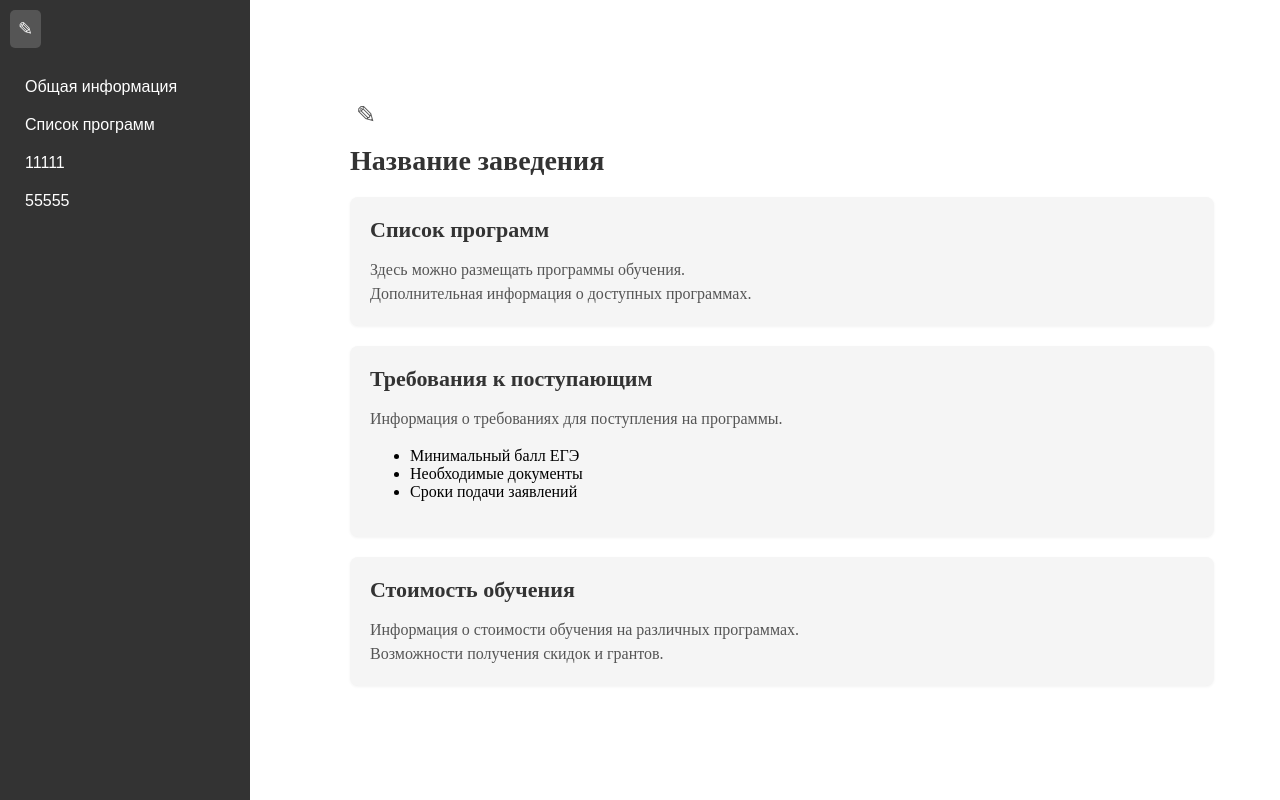
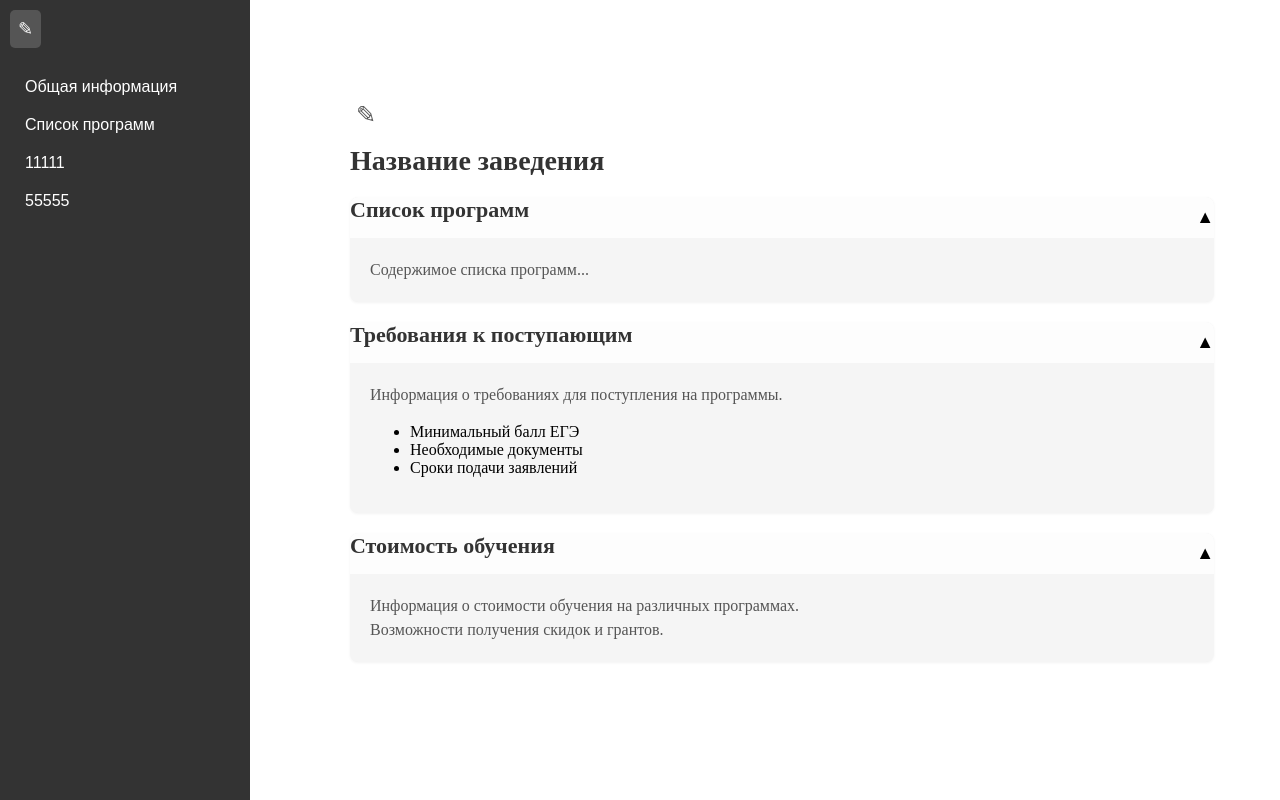
Before and after one commit to Apozoic/content-management, a React (Create React App) app: page /noneditable/1741314245696 in a window 1280 px wide. Built offline with nearby package versions, Linux system fonts and the light colour scheme; data requests are answered from the project's data file.

Commit message:
Интеграция ссылок

```diff
--- a/db.json
+++ b/db.json
@@ -44,7 +44,8 @@
         "site": "55555",
         "country": "3333",
         "city": "3333",
-        "address": "2222"
+        "address": "2222",
+        "programList": "<a href=\"https://www.tees.ac.uk/undergraduate_courses/animation_concept_art_&_visual_effects/ba_(hons)_2d_animation_and_stop_motion.cfm\">2D Animation and Stop Motion, BA (Hons)</a><a href=\"https://www.tees.ac.uk/undergraduate_courses/animation_concept_art_&_visual_effects/ba_(hons)_2d_animation_and_stop_motion_(with_foundation_year).cfm\">2D Animation and Stop Motion (with Foundation Year), BA (Hons)</a><a href=\"https://www.tees.ac.uk/undergraduate_courses/accounting_&_economics/bsc_(hons)_accounting_and_finance.cfm\">Accounting and Finance, BSc (Hons)</a><a href=\"https://www.tees.ac.uk/undergraduate_courses/accounting_&_economics/bsc_(hons)_accounting_and_finance_(with_foundation_year).cfm\">Accounting and Finance (with Foundation Year), BSc (Hons)</a><a href=\"https://www.tees.ac.uk/undergraduate_courses/engineering_&_construction/hnc_aeronautical_engineering.cfm\">Aeronautical Engineering, HNC</a>\n"
       }
     }
   ]
--- a/src/pages/NonEditablePage.css
+++ b/src/pages/NonEditablePage.css
@@ -1,3 +1,4 @@
+/* NonEditablePage.css */
 /* NonEditablePage.css */
 
 /* Main Page Container */
@@ -43,39 +44,7 @@
     margin: 0;
   }
 
-  /* Content Sections - All with Gray Background */
-  .noneditable-content {
-    background-color: #f5f5f5; /* Gray background for all content sections */
-    border-radius: 8px;
-    padding: 20px;
-    margin-bottom: 20px;
-    box-shadow: 0 1px 3px rgba(0, 0, 0, 0.05);
-  }
 
-  /* Стили для заголовков в секциях */
-.noneditable-content h2 {
-    font-size: 22px;
-    margin-top: 0;
-    margin-bottom: 15px;
-    color: #333;
-  }
-
-  /* Индивидуальные стили для каждой секции */
-  .noneditable-content-1 {
-    /* Стили для первой секции */
-    background-color: #f5f5f5; /* Можно оставить стандартный или изменить */
-  }
-
-  .noneditable-content-2 {
-    /* Стили для второй секции */
-    /* Например, можно изменить фон */
-    background-color: #f5f5f5;
-  }
-
-  .noneditable-content-3 {
-    /* Стили для третьей секции */
-    background-color: #f5f5f5;
-  }
 
   .noneditable-content p {
     margin: 0;
@@ -87,3 +56,45 @@
   .noneditable-content:last-child {
     margin-bottom: 0;
   }
+
+  /* Общие стили для секций */
+.noneditable-content {
+  background-color: #f5f5f5;
+  border-radius: 8px;
+  margin-bottom: 20px;
+  box-shadow: 0 1px 3px rgba(0, 0, 0, 0.05);
+  overflow: hidden; /* Чтобы скругленные углы работали даже при скрытом контенте */
+}
+
+/* Header секции: кликабельная область для сворачивания/разворачивания */
+.section-header {
+  display: flex;
+  justify-content: space-between;
+  align-items: center;
+  padding: 0px 0px;
+  background-color: #fdfdfd;
+  cursor: pointer;
+}
+
+.section-header h2 {
+  margin: 0;
+  font-size: 22px;
+  color: #333;
+}
+
+/* Индикатор (стрелка) */
+.toggle-indicator {
+  font-size: 18px;
+  color: #000000;
+}
+
+/* Содержимое секции, которое скрывается */
+.section-body {
+  padding: 20px;
+}
+
+.noneditable-content h2 {
+  font-size: 22px;
+  margin-top: 0;
+  margin-bottom: 15px;
+}
--- a/src/pages/NonEditablePage.js
+++ b/src/pages/NonEditablePage.js
@@ -1,15 +1,25 @@
 /* NonEditablePage.js */
-// NonEditablePage.js
-import React from 'react';
+import React, { useState } from 'react';
 import { useParams } from 'react-router-dom';
 import './NonEditablePage.css';
 
-// Экспортируем компонент Section для использования в других файлах
+// Компонент Section теперь поддерживает сворачивание/разворачивание
 export function Section({ title, children, className }) {
+  const [collapsed, setCollapsed] = useState(false);
+
+  const toggleCollapse = () => {
+    setCollapsed((prev) => !prev);
+  };
+
   return (
     <div className={`noneditable-content ${className || ''}`}>
-      <h2>{title}</h2>
-      {children}
+      <div className="section-header" onClick={toggleCollapse}>
+        <h2>{title}</h2>
+        <span className="toggle-indicator">
+          {collapsed ? '▼' : '▲'}
+        </span>
+      </div>
+      {!collapsed && <div className="section-body">{children}</div>}
     </div>
   );
 }
@@ -31,7 +41,7 @@ function NonEditablePage({ title, onEditClick, children }) {
         <h1>Название заведения</h1>
       </div>
 
-      {/* Здесь выводим все секции, которые передаются через children */}
+      {/* Вывод всех секций, которые переданы через children */}
       {children}
     </div>
   );
--- a/src/pages/ProgrammList.css
+++ b/src/pages/ProgrammList.css
@@ -1 +1,17 @@
-/* ProgrammList.css */
+.program-list-content {
+    display: flex;
+    flex-direction: column;
+    align-items: flex-start; /* Выравнивает элементы по началу, без растягивания /
+    gap: 5px; / Расстояние между ссылками */
+    }
+
+    .program-list-content a {
+    display: inline-block; /* inline-block – чтобы размер соответствовал содержимому /
+    text-decoration: none;
+    color: #007bff;
+    / Дополнительно можно добавить transition и hover */
+    }
+
+    .program-list-content a:hover {
+    text-decoration: underline;
+    }
--- a/src/pages/ProgrammList.js
+++ b/src/pages/ProgrammList.js
@@ -1,5 +1,5 @@
 /* ProgrammList.js */
-import React, { useState, useEffect } from "react";
+import React, { useState, useEffect, useRef } from "react";
 import { useParams } from "react-router-dom";
 import NonEditablePage, { Section } from "./NonEditablePage";
 import { getPageVariables, savePageVariables } from "../services/api";
@@ -8,17 +8,20 @@ import "./ProgrammList.css";
 function ProgrammList() {
   const { id } = useParams();
 
+  // Добавляем новое поле programList в начальное состояние
   const [variables, setVariables] = useState({
     type: "",
     site: "",
     country: "",
     city: "",
     address: "",
+    programList: "" // HTML контент для списка программ
   });
 
   const [isEditing, setIsEditing] = useState(false);
   const [isLoading, setIsLoading] = useState(true);
 
+  // Загрузка переменных при первом рендере
   useEffect(() => {
     const fetchVariables = async () => {
       setIsLoading(true);
@@ -51,16 +54,37 @@ function ProgrammList() {
     setIsEditing(prev => !prev);
   };
 
-  if (isLoading) {
-    return <div>Загрузка данных...</div>;
-  }
+  const handleInputChange = (field, value) => {
+    setVariables(prev => ({
+      ...prev,
+      [field]: value,
+    }));
+  };
 
+  // Теперь первая секция – список программ
+  // В режиме редактирования отображается textarea, иначе HTML-контент.
   return (
     <NonEditablePage title="Список программ" onEditClick={handleEditClick}>
-      {/* Первая секция */}
+      {/* Первая секция: список программ */}
       <Section title="Список программ" className="noneditable-content-1">
-        <p>Здесь можно размещать программы обучения.</p>
-        <p>Дополнительная информация о доступных программах.</p>
+        {isEditing ? (
+          <textarea
+            className="program-list-textarea"
+            value={variables.programList}
+            placeholder='Введите список программ, например: <a href="https://example.com">Программа 1</a>'
+            onChange={(e) => handleInputChange("programList", e.target.value)}
+          />
+        ) : (
+          <div
+            className="program-list-content"
+            // Рендерим HTML-контент, введенный пользователем
+            dangerouslySetInnerHTML={{
+              __html:
+                variables.programList ||
+                "<p>Содержимое списка программ...</p>",
+            }}
+          />
+        )}
       </Section>
 
       {/* Вторая секция */}
```
